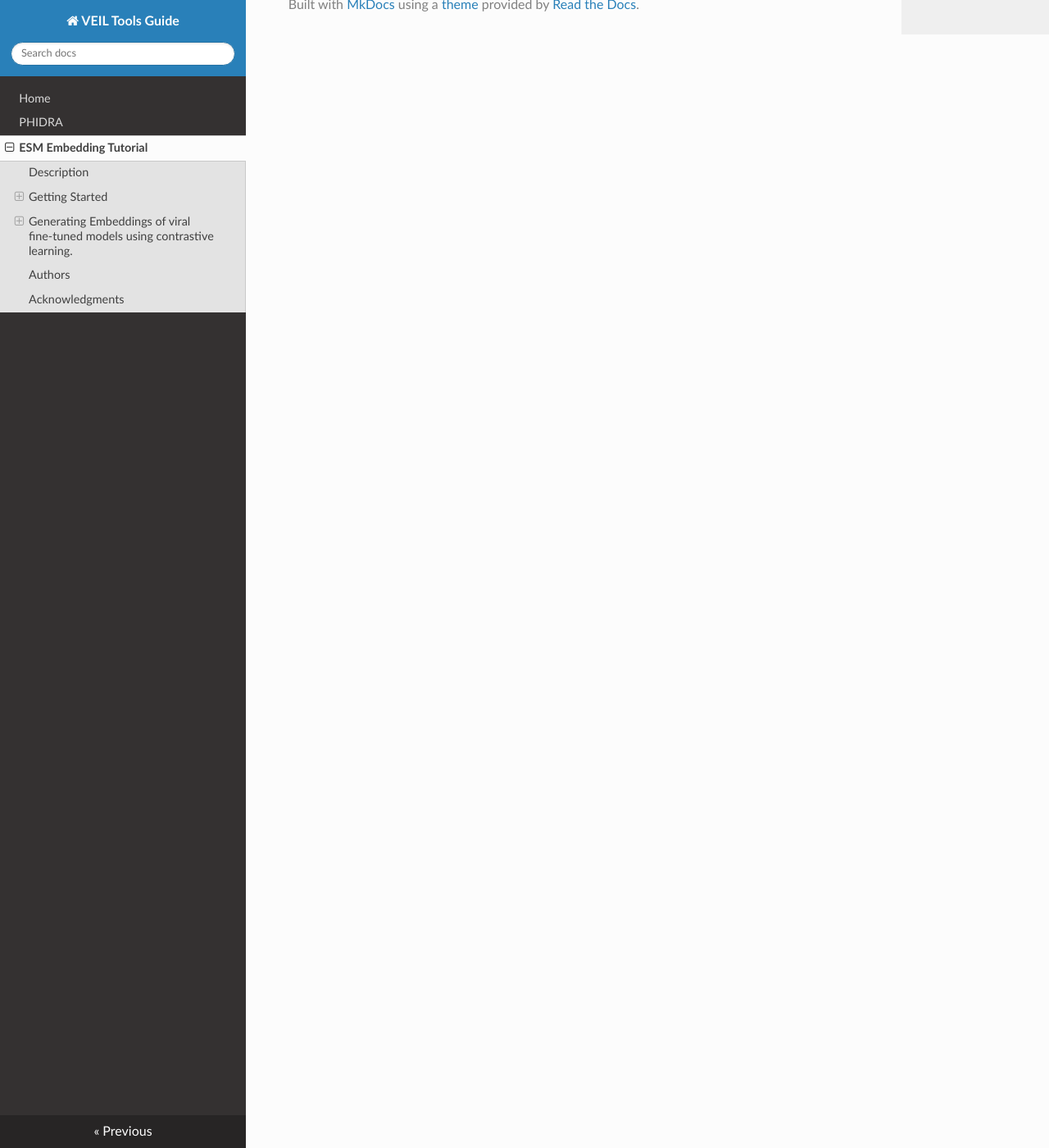
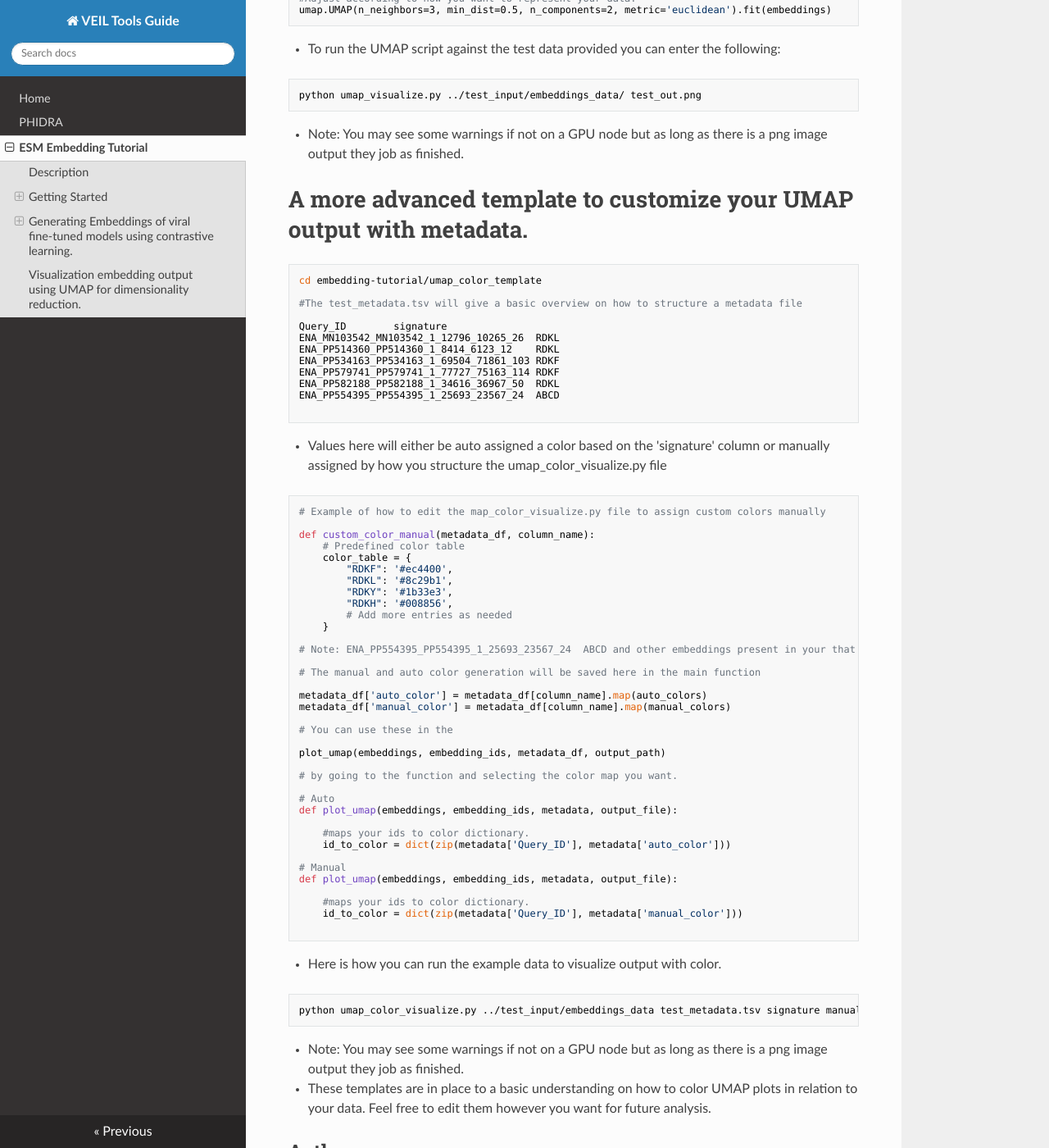
Before and after one commit to zschreib/tool-instructions, an MkDocs documentation site: the page built from docs/embedding.md, in a window 1280 px wide and 1400 px high, scrolled down 2408 px. Shown: the whole window at 82% size. Built offline with MkDocs 1.6.1, drawn with Linux system fonts in a browser that asks for light colours; nearby versions of some CDN libraries; some of the changed text lies outside the part shown.

Commit message:
color tutorial

````diff
--- a/docs/embedding.md
+++ b/docs/embedding.md
@@ -85,6 +85,96 @@
 
 * Logs will be found in the embedding_slurm_template directory.
 
+## Visualization embedding output using UMAP for dimensionality reduction.
+
+# For the general use of UMAP you can move here for a basic introduction of how to process your embedding output.
+
+```
+cd embedding-tutorial/umap_template
+
+Usage: python umap_visualize.py <input_directory> <output_plot_file.png>
+
+#Note:
+#Highly recommened to read through the UMAP documentation and get an idea of what each of these input parameters do.
+
+#Adjust according to how you want to represent your data.
+umap.UMAP(n_neighbors=3, min_dist=0.5, n_components=2, metric='euclidean').fit(embeddings)
+```
+
+* To run the UMAP script against the test data provided you can enter the following:
+
+```
+python umap_visualize.py ../test_input/embeddings_data/ test_out.png
+```
+
+* Note: You may see some warnings if not on a GPU node but as long as there is a png image output they job as finished.
+
+# A more advanced template to customize your UMAP output with metadata.
+
+```
+cd embedding-tutorial/umap_color_template
+
+#The test_metadata.tsv will give a basic overview on how to structure a metadata file
+
+Query_ID        signature
+ENA_MN103542_MN103542_1_12796_10265_26  RDKL
+ENA_PP514360_PP514360_1_8414_6123_12    RDKL
+ENA_PP534163_PP534163_1_69504_71861_103 RDKF
+ENA_PP579741_PP579741_1_77727_75163_114 RDKF
+ENA_PP582188_PP582188_1_34616_36967_50  RDKL
+ENA_PP554395_PP554395_1_25693_23567_24  ABCD
+
+```
+* Values here will either be auto assigned a color based on the 'signature' column or manually assigned by how you structure the umap_color_visualize.py file
+
+```
+# Example of how to edit the map_color_visualize.py file to assign custom colors manually
+
+def custom_color_manual(metadata_df, column_name):
+    # Predefined color table
+    color_table = {
+        "RDKF": '#ec4400',
+        "RDKL": '#8c29b1',
+        "RDKY": '#1b33e3',
+        "RDKH": '#008856',
+        # Add more entries as needed
+    }
+
+# Note: ENA_PP554395_PP554395_1_25693_23567_24  ABCD and other embeddings present in your that do not have a mapping will default to gray
+
+# The manual and auto color generation will be saved here in the main function
+
+metadata_df['auto_color'] = metadata_df[column_name].map(auto_colors)
+metadata_df['manual_color'] = metadata_df[column_name].map(manual_colors)
+
+# You can use these in the
+
+plot_umap(embeddings, embedding_ids, metadata_df, output_path)
+
+# by going to the function and selecting the color map you want.
+
+# Auto
+def plot_umap(embeddings, embedding_ids, metadata, output_file):
+
+    #maps your ids to color dictionary.
+    id_to_color = dict(zip(metadata['Query_ID'], metadata['auto_color']))
+
+# Manual
+def plot_umap(embeddings, embedding_ids, metadata, output_file):
+
+    #maps your ids to color dictionary.
+    id_to_color = dict(zip(metadata['Query_ID'], metadata['manual_color']))
+
+```
+
+* Here is how you can run the example data to visualize output with color.
+```
+python umap_color_visualize.py ../test_input/embeddings_data test_metadata.tsv signature manual_color.png
+```
+
+* Note: You may see some warnings if not on a GPU node but as long as there is a png image output they job as finished.
+* These templates are in place to a basic understanding on how to color UMAP plots in relation to your data. Feel free to edit them however you want for future analysis.
+
 ## Authors
 
 Contact info
````
Also changed, not shown: site/embedding/index.html, site/index.html, site/search/search_index.json, 1 other file.
